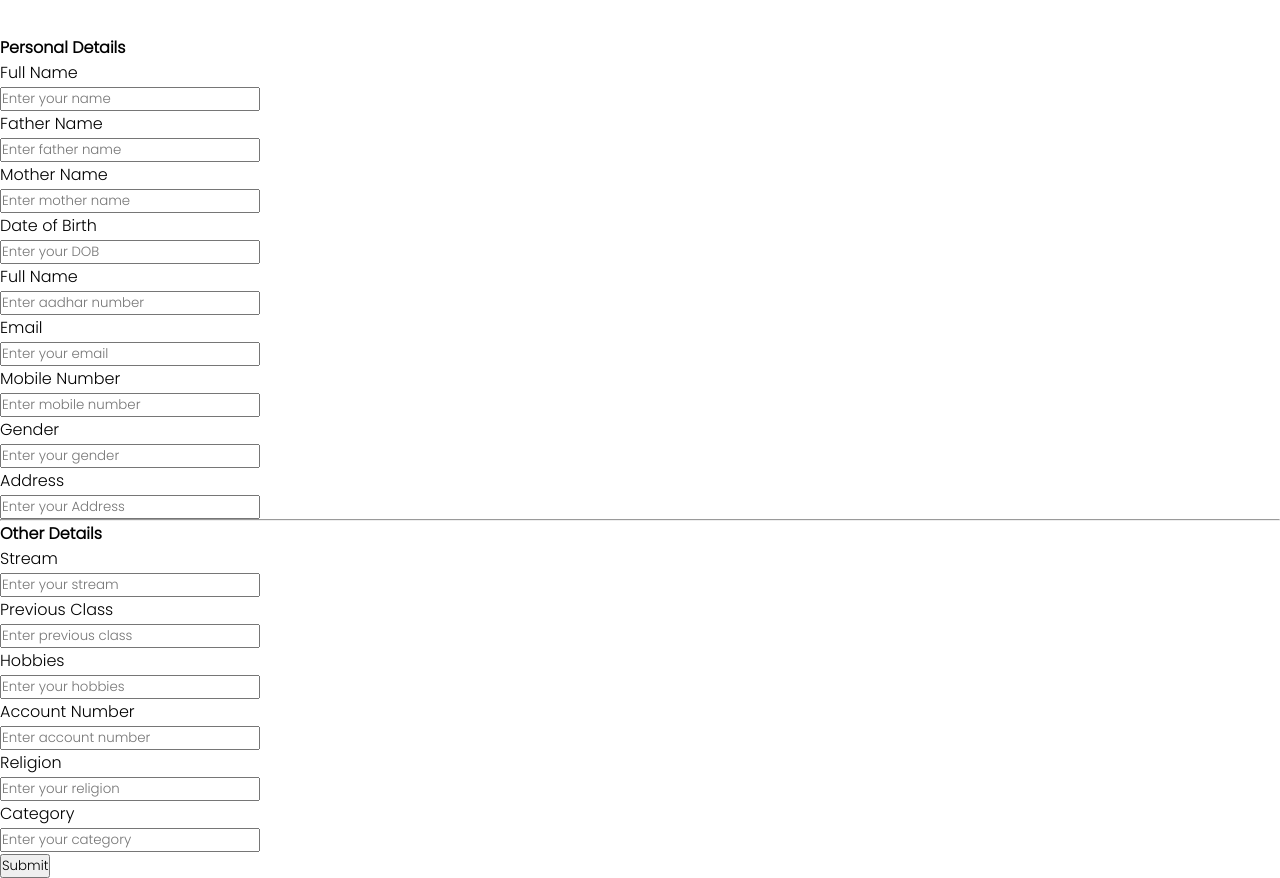
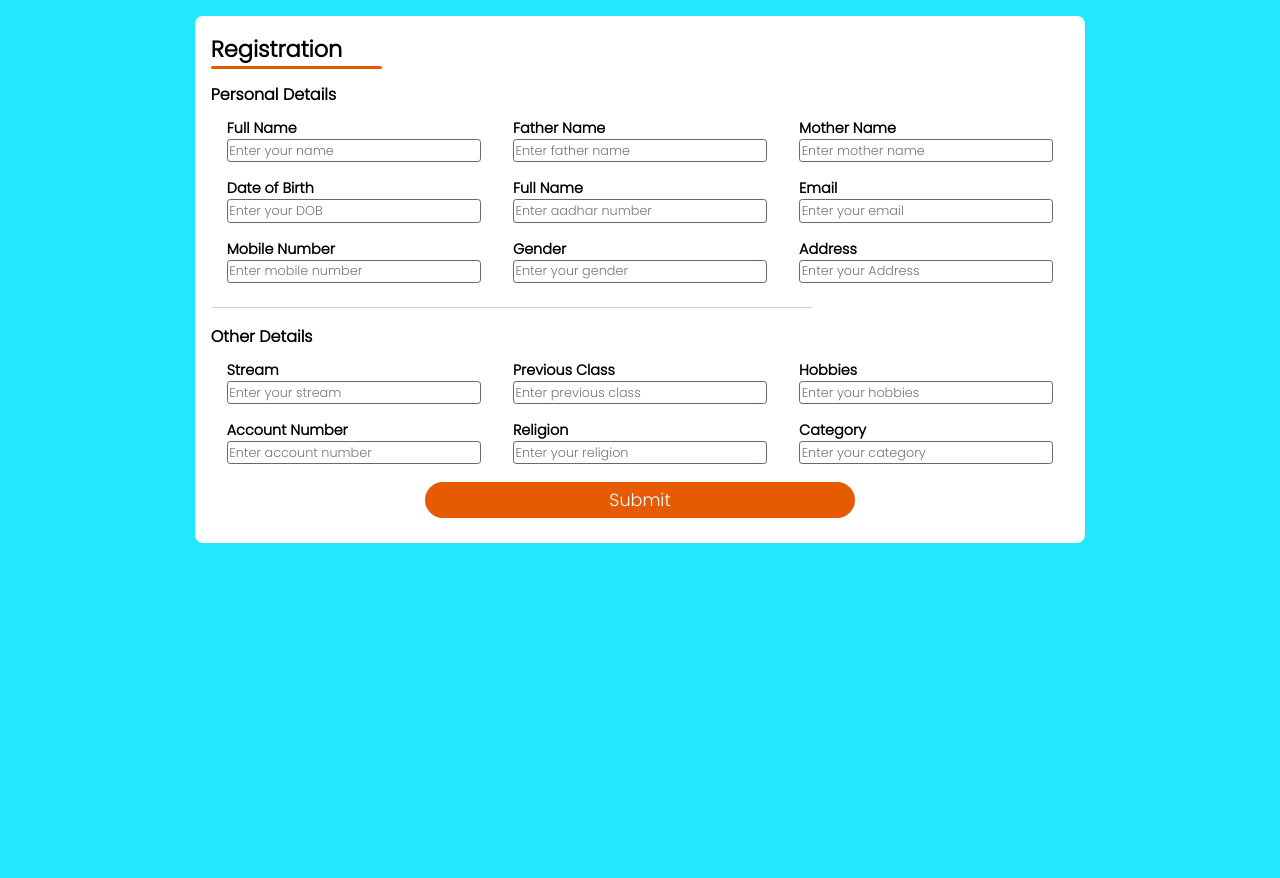
Before and after one commit to SarthakNaik2003/Student-Registration-Form, a plain HTML site: page index.html in a window 1280 px wide. After the commit the page ends 800 px from the top, so only its background shows below. Drawn offline with Linux system fonts and the light colour scheme.

Commit message:
style.css
Update

```diff
--- a/style.css
+++ b/style.css
@@ -7,90 +7,81 @@
     font-family: 'Poppins', sans-serif;
 }
 
-.card-main-container {
+body {
     width: 100%;
-    height: 100vh;
+    background-color: rgb(34, 232, 254);
     display: flex;
-    justify-content: space-around;
+    justify-content: center;
     align-items: center;
+}
+
+.registration-container {
+    background: #fff;
+    border-radius: 0.5rem;
+    padding: 1rem;
+    margin: 1rem;
+}
+
+.registration-container h2 {
+    font-weight: bold;
+    font-size: 1.4rem;
+    margin-bottom: 1rem;
+    position: relative;
+}
+
+.registration-container h2::after {
+    content: '';
+    position: absolute;
+    top: 100%;
+    left: 0;
+    height: 3px;
+    width: 20%;
+    border-radius: 2px;
+    background-color: #e65b00;
+}
+
+.three-details-item {
+    display: flex;
     flex-wrap: wrap;
 }
 
-.card-main {
-    height: 200px;
-    width: 22rem;
-    border-radius: 1rem;
-    position: relative;
-    transform-style: preserve-3d;
-    justify-content: center;
-    transition: all .4s ease;
-    align-items: center;
-    margin: 1rem;
+hr {
+    width: 70%;
+    height: 1px;
+    background-color: #d2d2d2;
+    margin: 1rem 0;
+    border: none;
 }
 
-.card-main:hover {
-    transform: rotateY(180deg);
+.personal-details,
+.identity-details {
+    margin: .2rem 0;
 }
 
-.front-card {
-    width: 100%;
-    height: 100%;
-    position: absolute;
-    border-radius: 1rem;
-    backface-visibility: hidden;
-    background-image: linear-gradient(to top right, rgb(228, 4, 4), rgb(166, 0, 212));
-    display: flex;
-    flex-direction: column;
-    justify-content: center;
-    align-items: center;
-    text-align: center;
-    padding: 5px;
+.personal-details label,
+.identity-details label {
+    margin: .5rem 1rem;
+    font-size: .9rem;
+    font-weight: 600;
 }
 
-.back-card {
-    width: 100%;
-    height: 100%;
-    position: absolute;
-    border-radius: 1rem;
-    backface-visibility: hidden;
-    transform: rotateY(180deg);
-    background-color: rgb(239, 15, 15);
-    display: flex;
-    flex-direction: column;
-    justify-content: center;
-    align-items: center;
-    text-align: center;
+.three-details-item input {
+    outline: none;
+    font-size: .8rem;
+    border-radius: .2rem;
+    border: 1px solid rgb(113, 101, 101);
+    padding: .1rem;
+    background-color: transparent;
 }
 
-.front-card img {
-    margin-bottom: 1.2rem;
-    width: 15%;
+.submit-btn {
+    border: none;
+    background-color: #e65b00;
+    color: white;
+    padding: .3rem 1rem;
+    display: block;
+    width: 50%;
+    margin: .6rem auto;
+    border-radius: 2rem;
+    font-size: 1.1rem;
 }
-
-.front-card p {
-    margin-top: 1rem;
-    font-size: .9rem;
-    color: white;
-}
-
-h2 {
-    color: white;
-    font-weight: bold;
-}
-
-.btn {
-    margin-top: 1rem;
-
-}
-
-a {
-    text-decoration: none;
-    text-transform: uppercase;
-    color: white;
-    font-size: 18px;
-    font-weight: bold;
-}
-
-.back-light {
-    color: #fff;
-}
```
